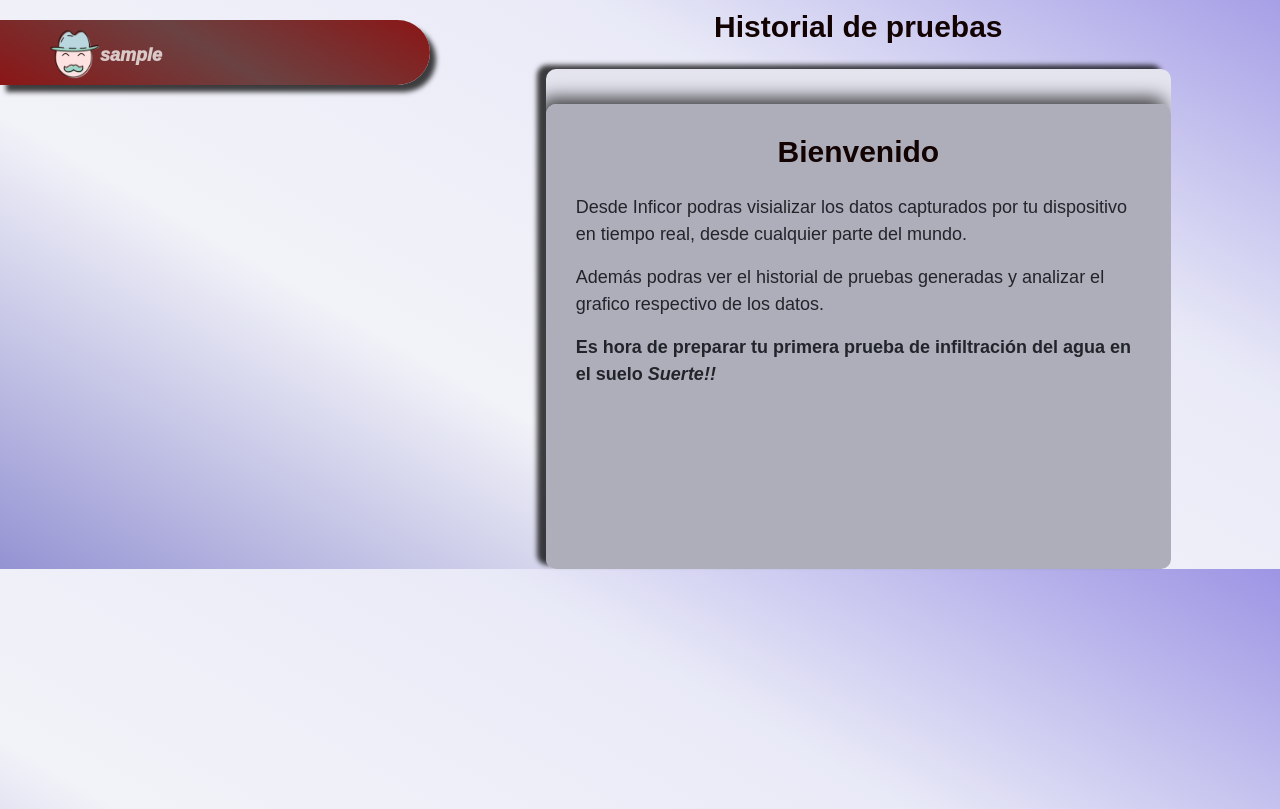
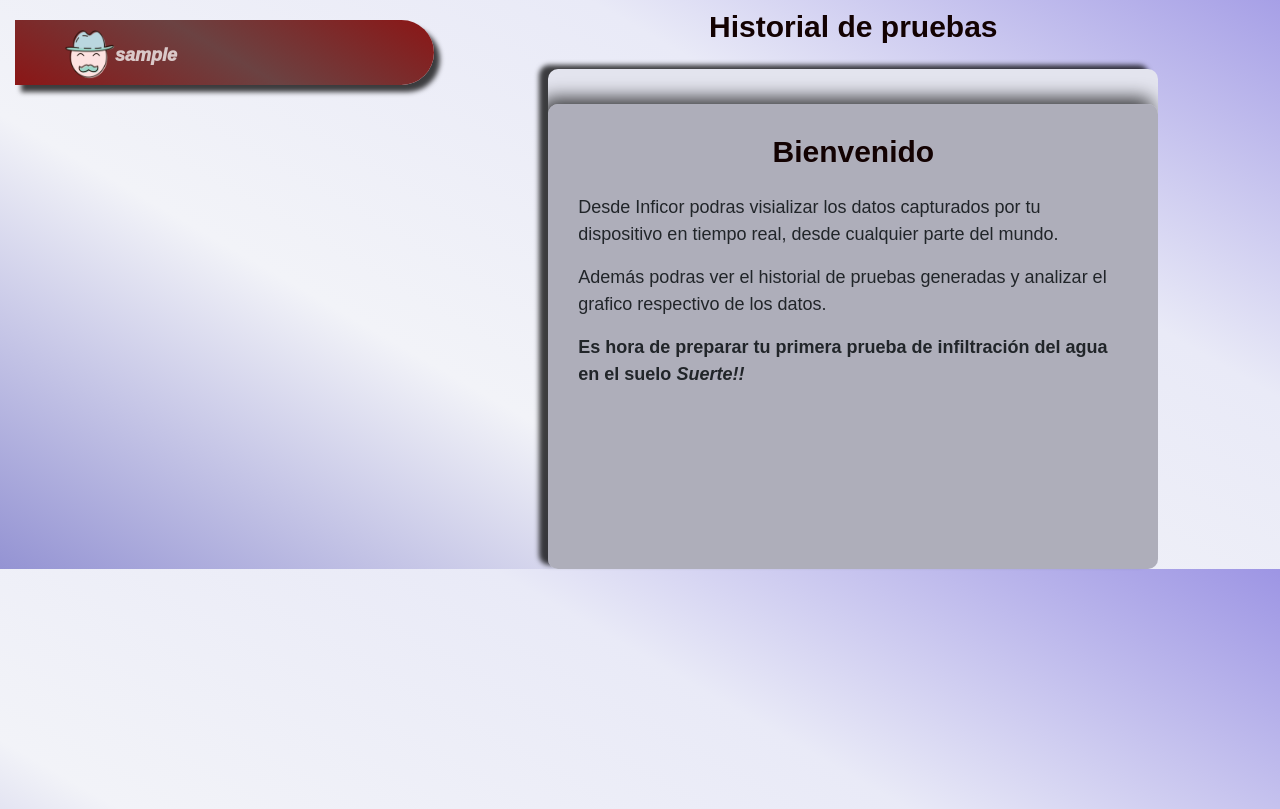
Before and after one commit to kimberlygarces/InfiltrometroUnicor, a PHP site: page /inicio.php in a window 1280 px wide. Shown: the part 56-865 px from the top of the page. Run offline with PHP 8.4, Linux system fonts and the light colour scheme; the visitor is signed in with stand-in values (Sample User, id 1); data that the repository does not hold is empty.

Commit message:
ajuste de margen

```diff
--- a/inicio.php
+++ b/inicio.php
@@ -7,8 +7,6 @@ $user=$_SESSION['usuario'];
 if (!isset($_SESSION['usuario'])) {
     header("location:index.php");
 }
-
-
 ?>
 <?php require 'vista/nav.php' ?>
 
@@ -19,7 +17,7 @@ if (!isset($_SESSION['usuario'])) {
 </style>
 
 
-<div class="inicio">
+<div class="inicio container-fluid">
       <div class="row">
        <div class="col-sm-5 .bg-white">
        <div class="animated bounceInLeft delay-20s col-lg-10 col-sm-10 .bg-white">
--- a/prueba.php
+++ b/prueba.php
@@ -11,6 +11,8 @@ if (!isset($_GET['Id'])) {
 require 'vista/nav.php';
 require 'controller/conexion2.php';
 ?>
+<div class="container-fluid">
+
 <div id="cabecera">
 <div class="row">
 
@@ -245,6 +247,7 @@ echo '<h6 id="dots">'.
     </div>
     </div>
 
+    </div>
 
   </div>
    <footer class="page-footer font-small unique-color-dark pt-4">
--- a/pruebaencurso.php
+++ b/pruebaencurso.php
@@ -5,7 +5,8 @@ require 'controller/conexion2.php';
 <link rel="stylesheet" type="text/css" href="vista/css/pruebaencurso.css">
 
 <!-- CODIGO DE LA PRUEBA EN CURSO -->
-<div id="cabecera">
+<div class="container-fluid">
+<div id="cabecera" >
 <div class="row">
 <div  class="col-sm-3">
 <?php
@@ -210,7 +211,7 @@ $resultado = $conn->query($sql);
   </div>
       </div>
   </div>
-
+  </div>
       </div>
   <footer class="page-footer font-small unique-color-dark pt-4">
 
```
